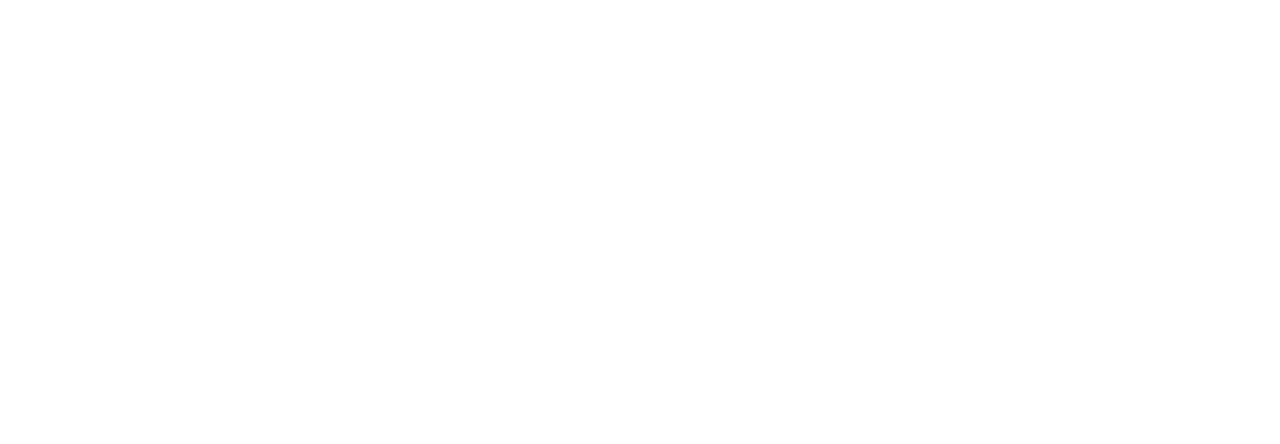
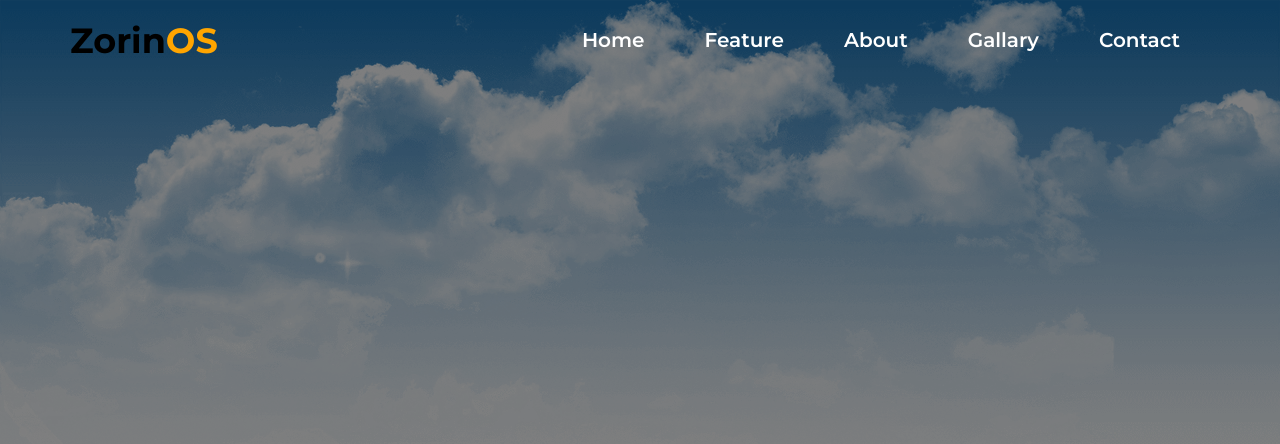
Before and after one commit to webheromission/cosmic-world-2022, a plain HTML site: page html/index.html in a window 1280 px wide. Drawn offline with Linux system fonts and the light colour scheme.

Commit message:
added things

```diff
--- a/html/index.html
+++ b/html/index.html
@@ -4,9 +4,23 @@
     <meta charset="UTF-8">
     <meta http-equiv="X-UA-Compatible" content="IE=edge">
     <meta name="viewport" content="width=device-width, initial-scale=1.0">
-    <title>Document</title>
+    <link rel="stylesheet" href="../styles-css/style.css">
+    <title>Cosmic World</title>
 </head>
 <body>
-
+    <header>
+        <nav class="container">
+            <div class="logo">
+                <h1>Zorin<span class="color">OS</span></h1>
+            </div>
+            <ul class="menu">
+                <li><a href="">Home</a></li>
+                <li><a href="">Feature</a></li>
+                <li><a href="">About</a></li>
+                <li><a href="">Gallary</a></li>
+                <li><a href="">Contact</a></li>
+            </ul>
+        </nav>
+    </header>
 </body>
 </html>
--- a/styles-css/style.css
+++ b/styles-css/style.css
@@ -0,0 +1,61 @@
+/* Font Style  */
+@import url('https://fonts.googleapis.com/css2?family=Montserrat:wght@400;600;700&display=swap');
+
+
+
+/* ---------------------------*\
+    ---Common Style------
+\*----------------------------*/
+* {
+    margin: 0;
+    padding: 0;
+    box-sizing: border-box;
+    list-style: none;
+    text-decoration: none;
+}
+
+body {
+    font-family: 'Montserrat', sans-serif;
+}
+
+header {
+    height: 100vh;
+    background-image: url(../images/cloud.png);
+    background-repeat: no-repeat;
+    background-size: cover;
+    background-color: rgb(0,0,0,.5);
+    background-blend-mode: overlay;
+}
+
+.container {
+    max-width: 1200px;
+    margin: 0 auto;
+    padding: 0 30px;
+}
+h1 {
+    font-size: 35px;
+}
+.color {
+    color: orange;
+}
+
+nav {
+    display: flex;
+    justify-content: space-between;
+    height: 80px;
+    align-items: center;
+}
+
+nav ul {
+    display: flex;
+}
+nav ul li {
+    margin: 10px;
+
+}
+nav ul li a {
+    color: #ffffff;
+    padding: 15px 20px;
+    font-size: 20px;
+    font-weight: 600;
+}
```
